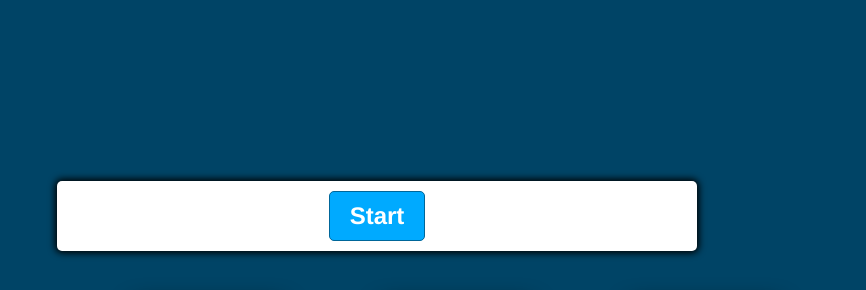
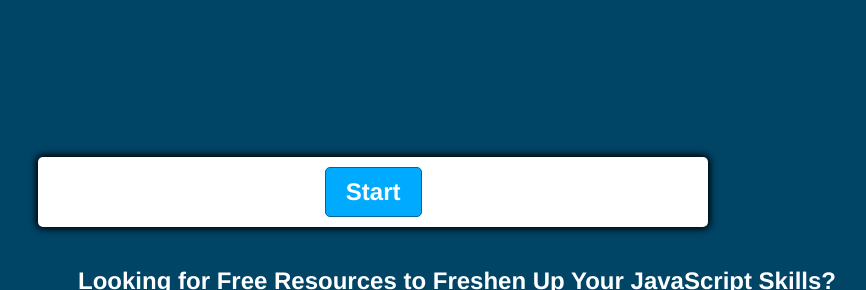
Before and after one commit to mesimms1/javascript_quiz, a plain HTML site: page index.html in a window 1280 px wide. Shown: the part 53-343 px from the top of the page, without its empty margins (183-1049 px from the left). Drawn offline with Linux system fonts and the light colour scheme; some packages are replaced by stand-ins of ours; a script that the page names is missing.

Commit message:
added content to the index page

```diff
--- a/index.html
+++ b/index.html
@@ -30,7 +30,9 @@
 
 
   <div class="image-container">
+    <h2>Looking for Free Resources to Freshen Up Your JavaScript Skills?</h2>
     <div class="row">
+
       <div class="col">
         <a href="https://www.freecodecamp.org/learn/javascript-algorithms-and-data-structures/" target="_blank">
           <img class="logo" src="image/free_code_camp_logo.jpg" alt="Free Code Camp Logo"></a>
```
